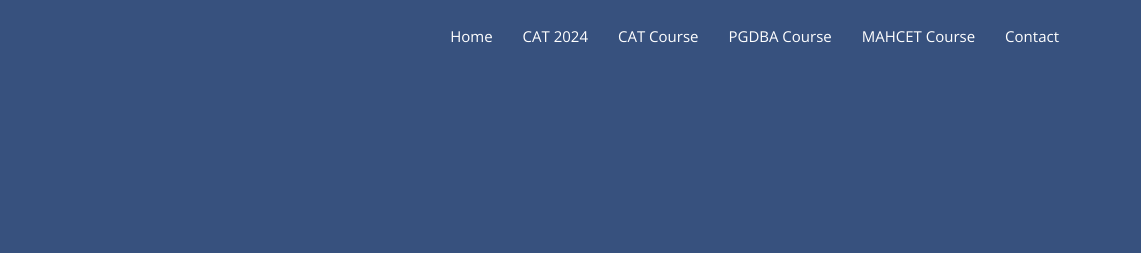
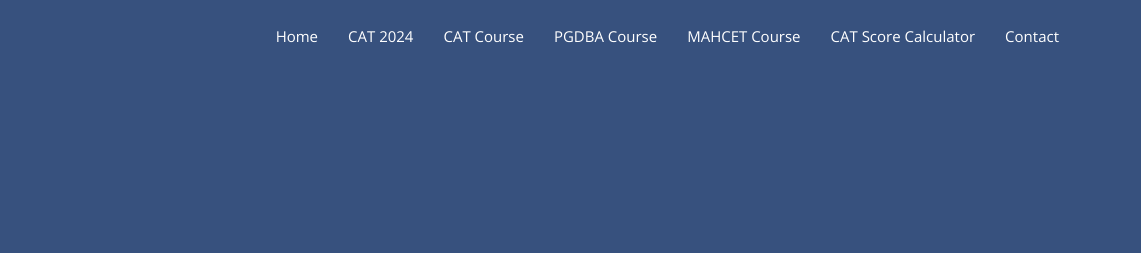
Before and after one commit to iquantain/catcoaching, a plain HTML site: page index.html in a window 1280 px wide. Shown: the top 253 px of the page, 139-1280 px from the left. Drawn offline with nearby package versions, Linux system fonts and the light colour scheme.

Commit message:
Update index.html

```diff
--- a/index.html
+++ b/index.html
@@ -54,6 +54,7 @@
           <li><a href="cat-course.html">CAT Course</a></li>
           <li><a href="pgdba-course.html">PGDBA Course</a></li>
           <li><a href="mahcet.html">MAHCET Course</a></li>
+          <li><a href="cat-score-calculator.html">CAT Score Calculator</a></li>
           <li><a class="nav-link scrollto" href="#contact">Contact</a></li>
         </ul>
         <i class="bi bi-list mobile-nav-toggle"></i>
```
